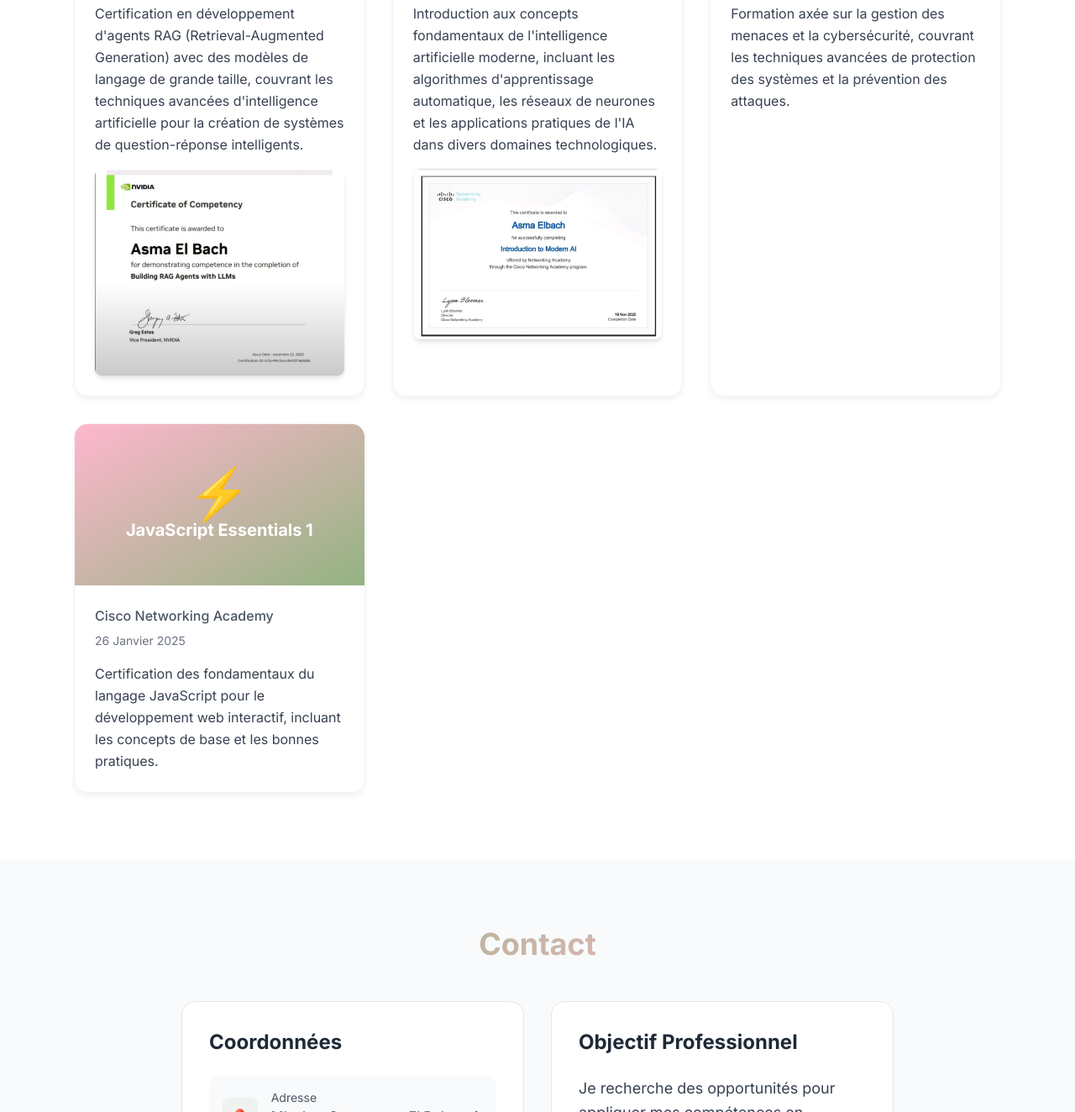
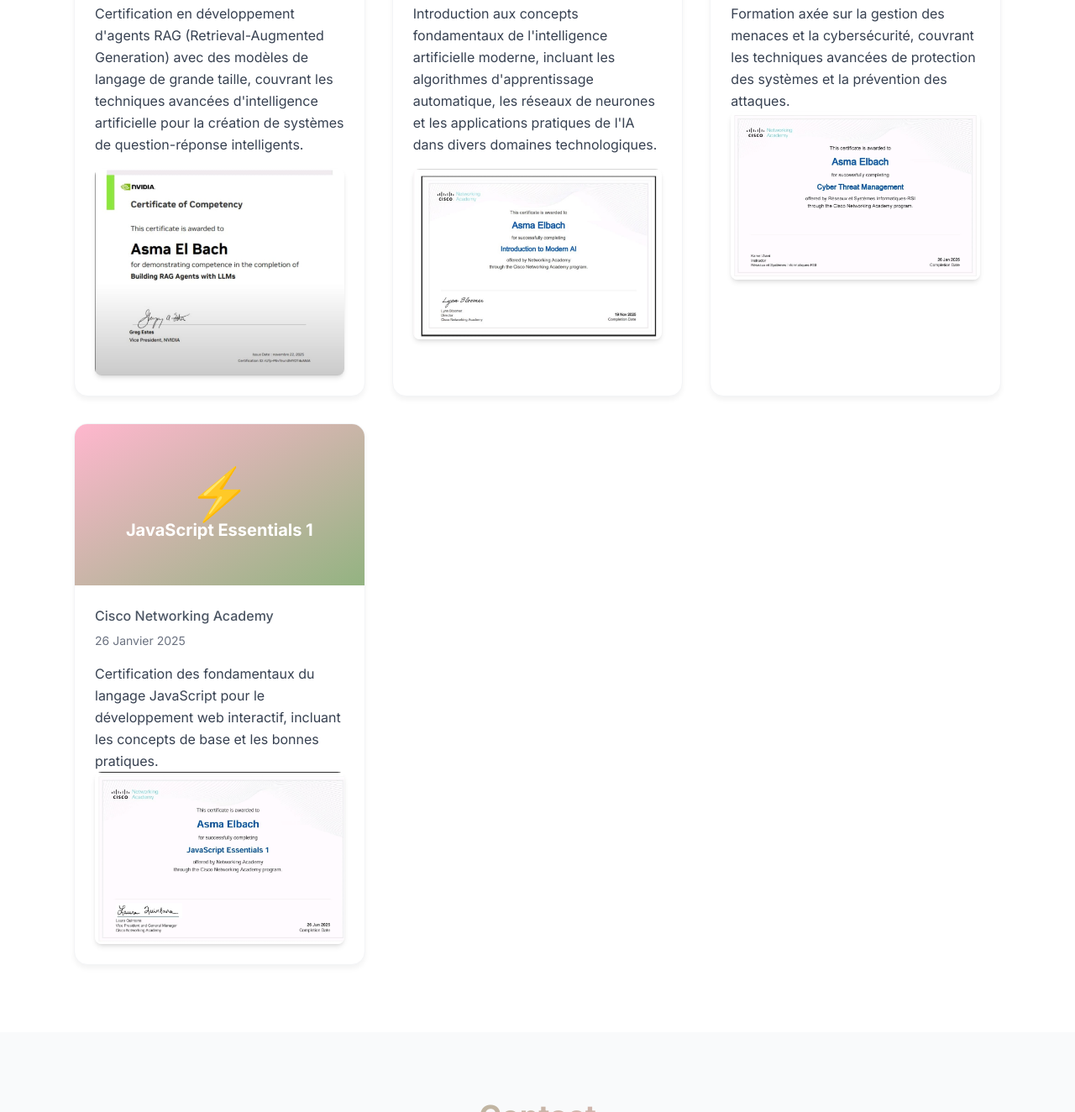
Before and after one commit to AsmaEb19/portfolio, a plain HTML site: page index.html in a window 1280 px wide. Shown: the part 4259-5583 px from the top of the page at 84% size. Drawn offline with nearby package versions, Linux system fonts and the light colour scheme.

Commit message:
Add all certifications and complete portfolio

```diff
--- a/index.html
+++ b/index.html
@@ -457,10 +457,13 @@
                         <p class="text-gray-700 leading-relaxed">
                             Formation axée sur la gestion des menaces et la cybersécurité, couvrant les techniques avancées de protection des systèmes et la prévention des attaques.
                         </p>
+                        <div class="flex justify-center">
+                            <img src="images/cyber-threat-certificate.jpg" alt="Certification Cyber Threat Management" class="w-full max-w-xs rounded-lg shadow-md">
+                        </div>
                     </div>
                 </div>
 
-                <!-- Certification 4 - JavaScript Essentials -->
+                <!-- Certification 4 - JavaScript Essentials 1 -->
                 <div class="certification-card fade-in">
                     <div class="bg-gradient-to-br from-[#FFB7CE] to-[#93B381] h-48 flex items-center justify-center">
                         <div class="text-center">
@@ -474,6 +477,9 @@
                         <p class="text-gray-700 leading-relaxed">
                             Certification des fondamentaux du langage JavaScript pour le développement web interactif, incluant les concepts de base et les bonnes pratiques.
                         </p>
+                        <div class="flex justify-center">
+                            <img src="images/javascript-certificate.jpg" alt="Certification JavaScript Essentials 1" class="w-full max-w-xs rounded-lg shadow-md">
+                        </div>
                     </div>
                 </div>
             </div>
```
Also changed, not shown: images/cyber-threat-certificate.jpg (renamed from images/certifications/cyber-threat-management.jpg), images/javascript-certificate.jpg (renamed from images/certifications/javascript-essentials.jpg).
